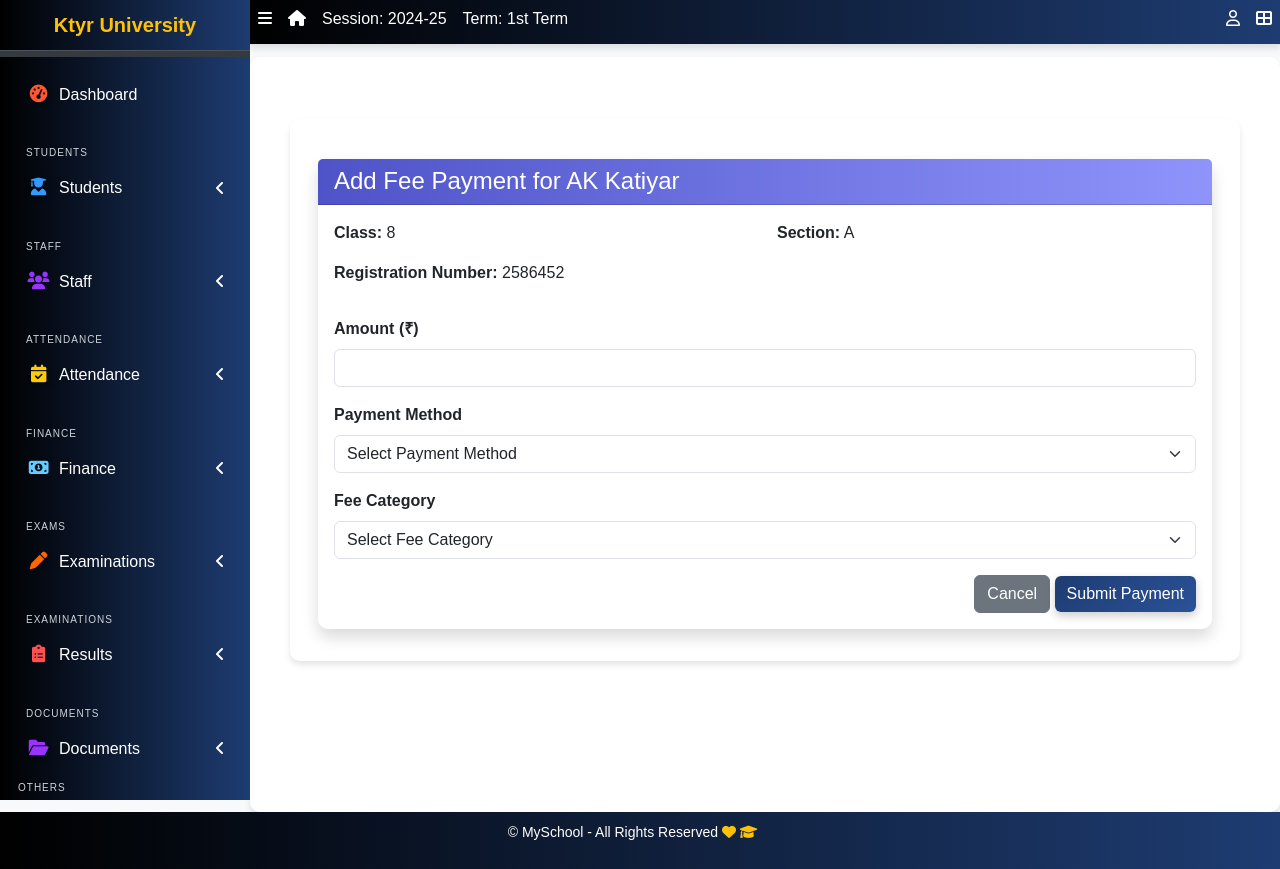
After one commit to AmanKtyr/Django-School-Management-System, a Django app: page /fees/add-payment/3/ in a window 1280 px wide. The commit adds this page. Run offline with Django 3.2, Linux system fonts and the light colour scheme; a user stored in the database is signed in; data comes from the database, SQL or seed files in the repository; both versions use the stored data as it was after the commit; some libraries are stand-ins or nearby versions.

Commit message:
fix some essus in fees  page and Registration  number

```diff
--- /dev/null
+++ b/SMS/apps/fees/templates/fees/add_fee_payment.html
@@ -0,0 +1,58 @@
+{% extends 'base.html' %}
+{% load static %}
+
+{% block content %}
+<div class="container mt-4">
+    <div class="card shadow">
+        <div class="card-header bg-primary text-white">
+            <h4 class="mb-0">Add Fee Payment for {{ student.fullname }}</h4>
+        </div>
+        <div class="card-body">
+            <div class="row mb-3">
+                <div class="col-md-6">
+                    <p><strong>Class:</strong> {{ student.current_class }}</p>
+                    <p><strong>Registration Number:</strong> {{ student.registration_number }}</p>
+                </div>
+                <div class="col-md-6">
+                    <p><strong>Section:</strong> {{ student.section }}</p>
+                </div>
+            </div>
+
+            <form method="POST">
+                {% csrf_token %}
+                <div class="mb-3">
+                    <label for="amount" class="form-label">Amount (₹)</label>
+                    <input type="number" class="form-control" id="amount" name="amount" required step="0.01">
+                </div>
+
+                <div class="mb-3">
+                    <label for="payment_method" class="form-label">Payment Method</label>
+                    <select class="form-select" id="payment_method" name="payment_method" required>
+                        <option value="">Select Payment Method</option>
+                        <option value="Cash">Cash</option>
+                        <option value="Online">Online</option>
+                        <option value="Bank Transfer">Bank Transfer</option>
+                    </select>
+                </div>
+
+                <div class="mb-3">
+                    <label for="fee_category" class="form-label">Fee Category</label>
+                    <select class="form-select" id="fee_category" name="fee_category" required>
+                        <option value="">Select Fee Category</option>
+                        <option value="Regular">Regular Fee</option>
+                        <option value="Transport">Transport Fee</option>
+                        <option value="Library">Library Fee</option>
+                        <option value="Laboratory">Laboratory Fee</option>
+                        <option value="Other">Other</option>
+                    </select>
+                </div>
+
+                <div class="text-end">
+                    <a href="{% url 'fees:fee_list' %}" class="btn btn-secondary">Cancel</a>
+                    <button type="submit" class="btn btn-primary">Submit Payment</button>
+                </div>
+            </form>
+        </div>
+    </div>
+</div>
+{% endblock %}
--- a/SMS/apps/fees/urls.py
+++ b/SMS/apps/fees/urls.py
@@ -1,7 +1,10 @@
 from django.urls import path
-from .views import fee_list, submit_fee  # Changed fee_management to fee_list
+from . import views
+
+app_name = 'fees'
 
 urlpatterns = [
-    path("", fee_list, name="fee_list"),  # Changed fee_management to fee_list
-    path("submit/", submit_fee, name="submit_fee"),
+    path('', views.fee_list, name='fee_list'),
+    path('add-payment/<int:student_id>/', views.add_fee_payment, name='add_fee_payment'),
+    path('history/<int:student_id>/', views.student_fee_history, name='student_fee_history'),
 ]
--- a/SMS/apps/fees/views.py
+++ b/SMS/apps/fees/views.py
@@ -1,20 +1,58 @@
-from django.shortcuts import render
+from django.shortcuts import render, redirect, get_object_or_404
 from django.contrib.auth.decorators import login_required
-from django.db.models import Q
+from django.contrib import messages
+from django.db.models import Q, Sum, F, DecimalField, Value
+from django.db.models.functions import Coalesce
 from .models import FeePayment
 from apps.corecode.filters import ClassSectionFilterForm
 from apps.students.models import Student
+from apps.corecode.models import FeeSettings, FeeStructure
 
 @login_required
 def fee_list(request):
-    # Initialize the filter form
     filter_form = ClassSectionFilterForm(request.GET)
 
     # Start with all students
     students = Student.objects.filter(current_status='active')
-    payments = FeePayment.objects.all().order_by('-date')
 
-    # Apply filters if form is valid
+    # Calculate actual paid fees
+    students = students.annotate(
+        paid_fee=Coalesce(
+            Sum(
+                'feepayment__amount',
+                filter=Q(feepayment__status='Paid'),
+                output_field=DecimalField()
+            ),
+            0,
+            output_field=DecimalField()
+        )
+    )
+
+    # Add total fees from fee settings
+    for student in students:
+        try:
+            # First try to get fee settings with specific section
+            fee_settings = FeeSettings.objects.get(
+                class_name=student.current_class,
+                section=student.section
+            )
+        except FeeSettings.DoesNotExist:
+            try:
+                # If not found, try to get fee settings without section
+                fee_settings = FeeSettings.objects.get(
+                    class_name=student.current_class,
+                    section=''
+                )
+            except FeeSettings.DoesNotExist:
+                fee_settings = None
+
+        if fee_settings:
+            student.total_fee = sum(fee.amount - fee.discount for fee in fee_settings.fees.all())
+        else:
+            student.total_fee = 0
+
+        student.due_fee = student.total_fee - student.paid_fee
+
     if filter_form.is_valid():
         if filter_form.cleaned_data['class_name']:
             students = students.filter(current_class=filter_form.cleaned_data['class_name'])
@@ -22,7 +60,6 @@ def fee_list(request):
         if filter_form.cleaned_data['section']:
             students = students.filter(section=filter_form.cleaned_data['section'])
 
-    # Handle search
     search = request.GET.get('search')
     if search:
         students = students.filter(
@@ -30,14 +67,53 @@ def fee_list(request):
             Q(registration_number__icontains=search)
         )
 
+    recent_payments = FeePayment.objects.select_related('student').order_by('-date')[:10]
+
     context = {
         'filter_form': filter_form,
         'students': students,
-        'recent_payments': payments.filter(student__in=students)[:10]  # Show only last 10 payments
+        'recent_payments': recent_payments
     }
     return render(request, 'fees/fee_list.html', context)
 
 @login_required
-def submit_fee(request):
-    # Your submit_fee view implementation
-    pass
+def add_fee_payment(request, student_id):
+    student = get_object_or_404(Student, id=student_id)
+
+    if request.method == 'POST':
+        try:
+            amount = float(request.POST.get('amount'))
+            payment_method = request.POST.get('payment_method')
+            fee_category = request.POST.get('fee_category')
+
+            # Create new fee payment
+            FeePayment.objects.create(
+                student=student,
+                amount=amount,
+                payment_method=payment_method,
+                fee_category=fee_category,
+                status='Paid'
+            )
+
+            messages.success(request, 'Fee payment added successfully!')
+            return redirect('fees:fee_list')
+
+        except ValueError:
+            messages.error(request, 'Please enter a valid amount')
+
+    context = {
+        'student': student,
+        'payment_methods': FeePayment.PAYMENT_METHODS,
+    }
+    return render(request, 'fees/add_fee_payment.html', context)
+
+@login_required
+def student_fee_history(request, student_id):
+    student = get_object_or_404(Student, id=student_id)
+    payments = FeePayment.objects.filter(student=student).order_by('-date')
+
+    context = {
+        'student': student,
+        'payments': payments
+    }
+    return render(request, 'fees/student_fee_history.html', context)
--- a/SMS/apps/students/models.py
+++ b/SMS/apps/students/models.py
@@ -5,6 +5,7 @@ from django.utils import timezone
 import random
 from io import BytesIO
 from django.core.files.base import ContentFile
+from django.db.models import Sum
 
 class Student(models.Model):
     STATUS_CHOICES = [("active", "Active"), ("inactive", "Inactive")]
@@ -16,7 +17,7 @@ class Student(models.Model):
     current_status = models.CharField(
         max_length=10, choices=STATUS_CHOICES, default="active"
     )
-    registration_number = models.CharField(max_length=200, unique=True)
+    registration_number = models.CharField(max_length=200, unique=True, null=True, blank=True)
     fullname = models.CharField(max_length=200)
 
     gender = models.CharField(max_length=10, choices=GENDER_CHOICES, default="male")
@@ -64,14 +65,39 @@ class Student(models.Model):
 
 
 
-    def registration_number(self):
-      if self.date_of_admission:
-        year_suffix = str(self.date_of_admission.year)[-2:]  # Extract last 2 digits of year
-      else:
-        year_suffix = "25"  # Default if date_of_admission is missing
+    def generate_registration_number(self):
+        """Generate registration number only once during creation"""
+        if not self.registration_number:
+            year_suffix = str(self.date_of_admission.year)[-2:]
+            unique_number = str(random.randint(1000, 9999))
+            current_class = self.current_class.name if self.current_class else "00"
+            self.registration_number = f"{year_suffix}{current_class}{unique_number}"
+        return self.registration_number
 
-      unique_number = str(random.randint(1000, 9999))
-      return f"{year_suffix}{self.current_class}{unique_number}"
+    def save(self, *args, **kwargs):
+        if not self.registration_number:
+            self.registration_number = self.generate_registration_number()
+        super().save(*args, **kwargs)
+
+    def get_total_fee(self):
+        """Calculate total fee for the student"""
+        from apps.fees.models import FeePayment
+        return FeePayment.objects.filter(
+            student=self,
+            status='Paid'
+        ).aggregate(total=Sum('amount'))['total'] or 0
+
+    def get_paid_fee(self):
+        """Calculate total paid fee for the student"""
+        from apps.fees.models import FeePayment
+        return FeePayment.objects.filter(
+            student=self,
+            status='Paid'
+        ).aggregate(total=Sum('amount'))['total'] or 0
+
+    def get_due_fee(self):
+        """Calculate due fee for the student"""
+        return self.get_total_fee() - self.get_paid_fee()
 
     class Meta:
         ordering = ["fullname",]
--- a/SMS/school_app/urls.py
+++ b/SMS/school_app/urls.py
@@ -28,5 +28,6 @@ urlpatterns = [
     path("finance/", include("apps.finance.urls")),
     path("result/", include("apps.result.urls")),
     path("non-teaching-staffs/", include("apps.NonTeachingStaffs.urls")),
-    path("fees/", include("apps.fees.urls")),
+   # Added namespace
+     path('fees/', include('apps.fees.urls', namespace='fees')),
 ] + static(settings.MEDIA_URL, document_root=settings.MEDIA_ROOT)
--- a/SMS/templates/base.html
+++ b/SMS/templates/base.html
@@ -327,8 +327,7 @@
                       </a>
                   </li>
                   <li class="nav-item">
-                      <a href="{% url 'fee_list' %}" class="nav-link">
-                      {% comment %} <a href="#" class="nav-link"> {% endcomment %}
+                      <a href="{% url 'fees:fee_list' %}" class="nav-link {% if request.resolver_match.url_name == 'fee_list' %}active{% endif %}">
                           <i class="fas fa-user-graduate nav-icon" style="color: #33cc33;"></i>
                           <p>Students Fee</p>
                       </a>
```
Also changed, not shown: SMS/apps/fees/models.py (+6 -5 lines), SMS/apps/fees/templates/fees/fee_list.html (+23 -8 lines), SMS/apps/fees/templates/fees/student_fee_history.html (added, +61 -0 lines), SMS/apps/students/migrations/XXXX_populate_registration_numbers.py (added, +26 -0 lines), SMS/apps/students/migrations/0025_student_registration_number.py (added), SMS/apps/students/migrations/0026_populate_registration_numbers.py (added), SMS/apps/students/migrations/0027_merge_20250408_1214.py (added), SMS/db.sqlite3, 1 other file.
